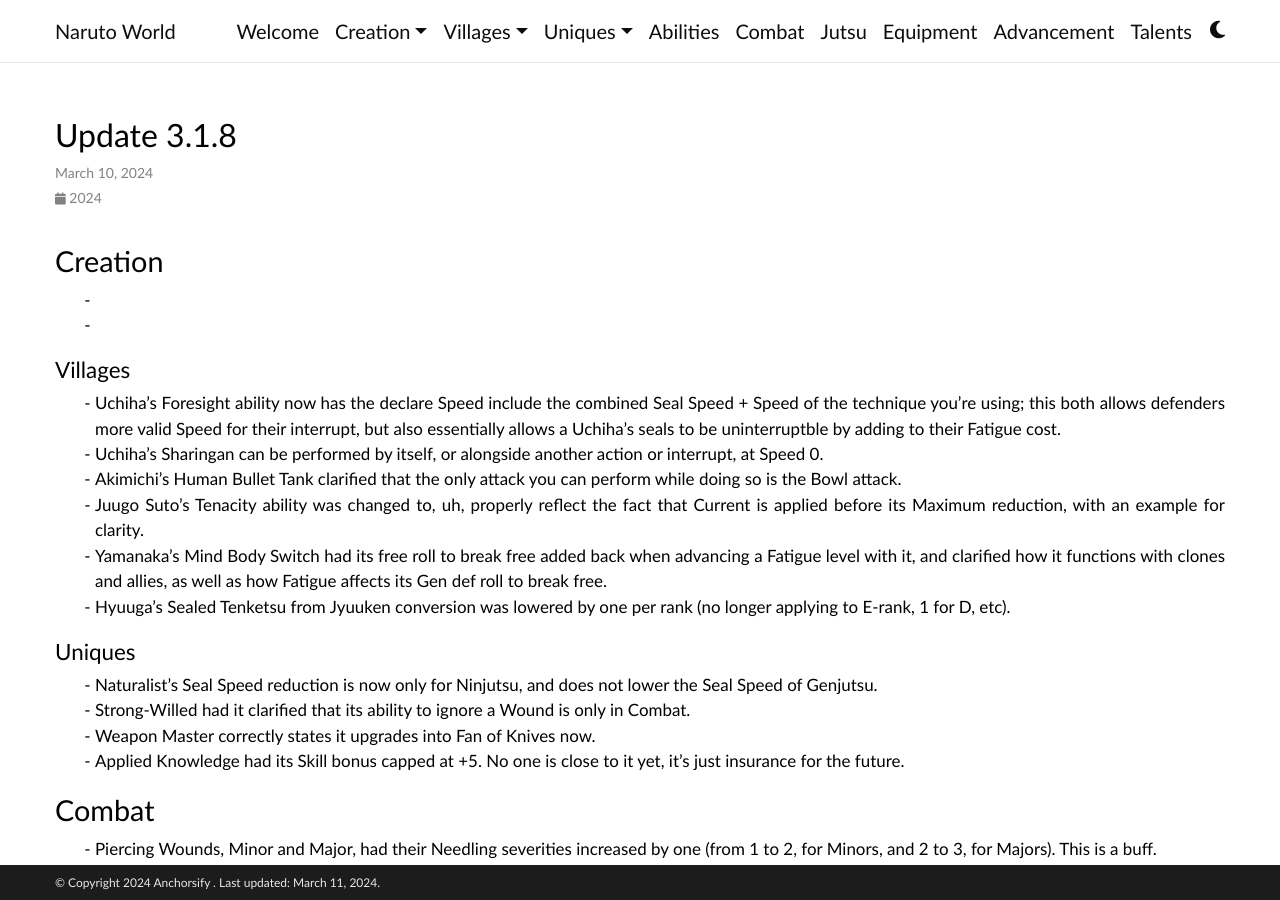
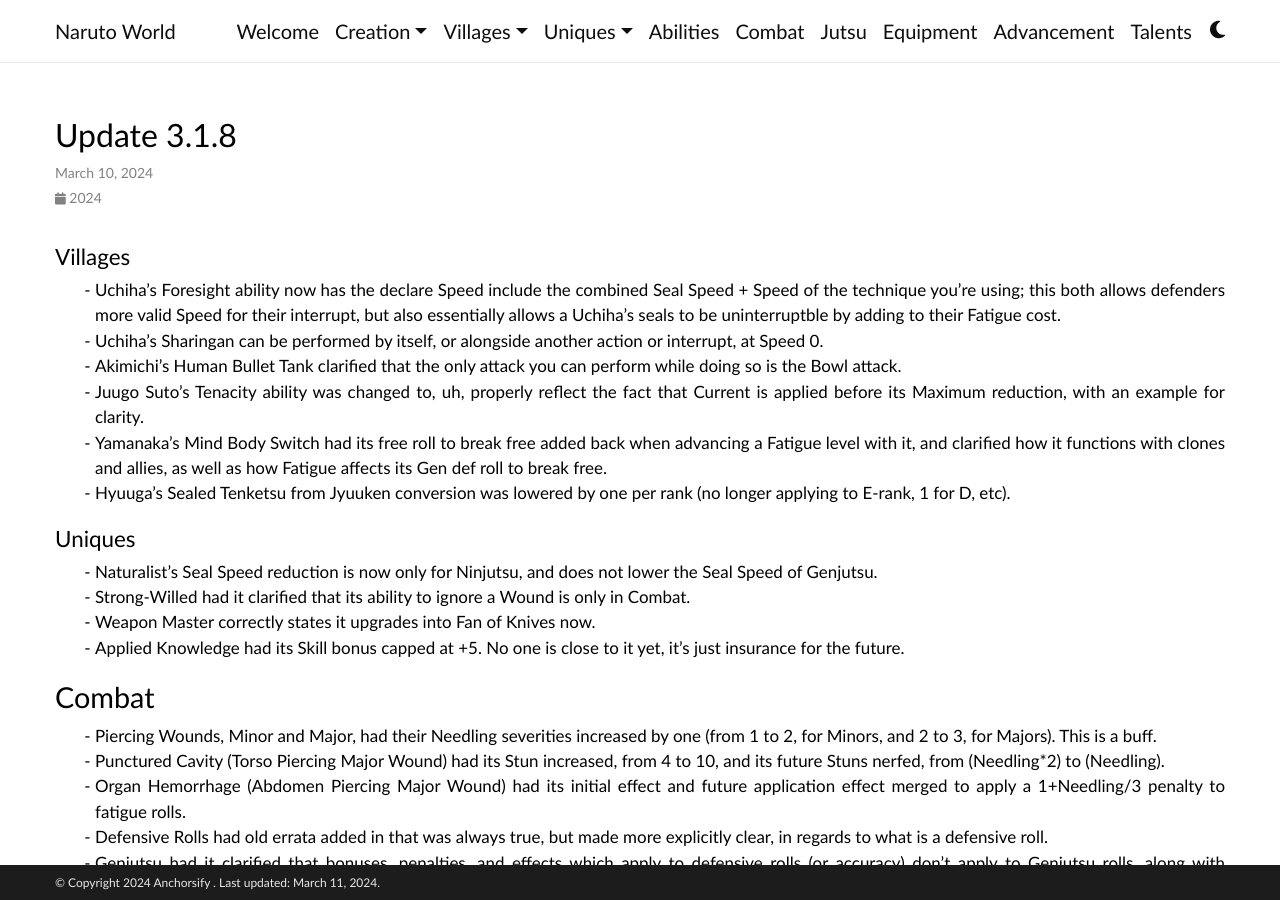
Before and after one commit to Anchorsify/Anchorsify.github.io, a Jekyll site: the page built from _news/v3-1-8.md, in a window 1280 px wide and 900 px high. Built offline with Jekyll 4.4.1, drawn with Linux system fonts in a browser that asks for light colours; comment, search, counter and statistics services are not loaded; a style sheet for code colours, icons or effects is not loaded.

Commit message:
Update v3-1-8.md

```diff
--- a/_news/v3-1-8.md
+++ b/_news/v3-1-8.md
@@ -5,10 +5,6 @@
 inline: false
 related_posts: false
 ---
-
-## Creation
- -
- -
 
 #### Villages
  - Uchiha's Foresight ability now has the declare Speed include the combined Seal Speed + Speed of the technique you're using; this both allows defenders more valid Speed for their interrupt, but also essentially allows a Uchiha's seals to be uninterruptble by adding to their Fatigue cost.
```
